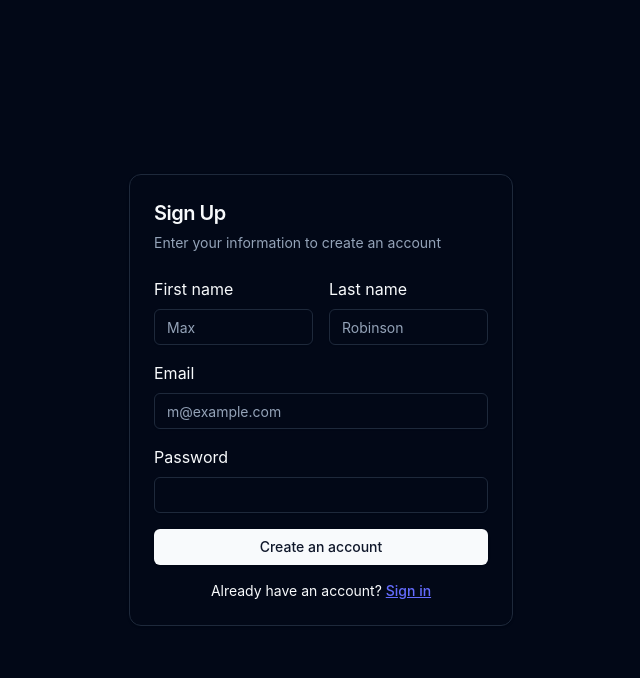
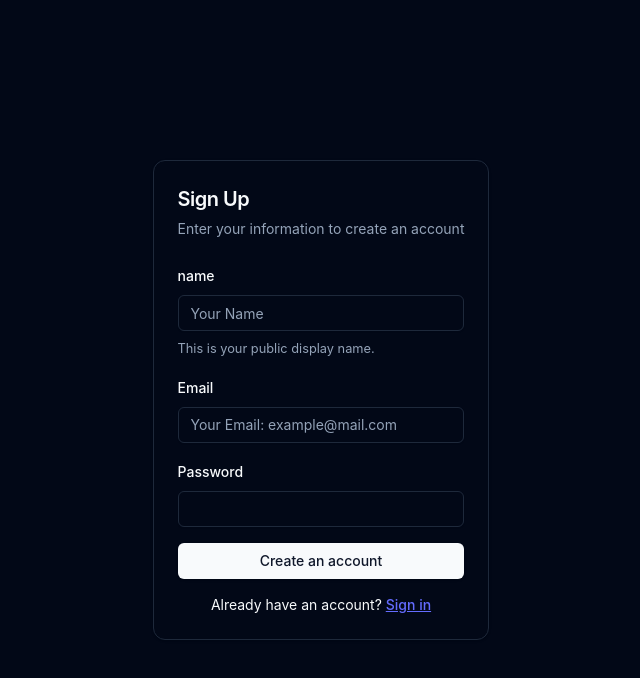
Before and after one commit to prograTammz/engleasy, a React (Vite) app in the folder frontend/: page /register in a window 1280 px wide. Shown: the top 678 px of the page, without its empty margins (319-959 px from the left). Built offline with nearby package versions, Linux system fonts and the light colour scheme.

Commit message:
added init register logic in Regiget page

```diff
--- a/frontend/src/pages/Register.tsx
+++ b/frontend/src/pages/Register.tsx
@@ -6,11 +6,52 @@ import {
   CardHeader,
   CardTitle,
 } from "@/components/ui/card";
+import {
+  Form,
+  FormControl,
+  FormDescription,
+  FormField,
+  FormItem,
+  FormLabel,
+  FormMessage,
+} from "@/components/ui/form";
 import { Input } from "@/components/ui/input";
-import { Label } from "@radix-ui/react-context-menu";
+import { Label } from "@/components/ui/label";
+import { useAuth } from "@/contexts/auth";
+import { useForm } from "react-hook-form";
 import { NavLink } from "react-router-dom";
+import { zodResolver } from "@hookform/resolvers/zod";
+import { z } from "zod";
+
+const formSchema = z.object({
+  name: z.string().min(5, {
+    message: "name must be at least 5 characters.",
+  }),
+  email: z.string().email(),
+  password: z
+    .string()
+    .min(8, { message: "Password must be at least 8 characters." }),
+});
 
 export default function RegisterPage() {
+  const { isAuthenticated, register } = useAuth();
+  //   const { register, reset } = useForm();
+
+  const form = useForm<z.infer<typeof formSchema>>({
+    resolver: zodResolver(formSchema),
+    defaultValues: {
+      email: "",
+    },
+  });
+
+  // 2. Define a submit handler.
+  function onSubmit(values: z.infer<typeof formSchema>) {
+    // Do something with the form values.
+    // ✅ This will be type-safe and validated.
+    register(values.email, values.name, values.password);
+    console.log(isAuthenticated);
+  }
+
   return (
     <main className="w-screen h-screen flex justify-center items-center">
       <Card className="mx-auto max-w-sm">
@@ -21,34 +62,66 @@ export default function RegisterPage() {
           </CardDescription>
         </CardHeader>
         <CardContent>
+          <Form {...form}>
+            <form onSubmit={form.handleSubmit(onSubmit)}>
               <div className="grid gap-4">
-            <div className="grid grid-cols-2 gap-4">
                 <div className="grid gap-2">
-                <Label htmlFor="first-name">First name</Label>
-                <Input id="first-name" placeholder="Max" required />
-              </div>
-              <div className="grid gap-2">
-                <Label htmlFor="last-name">Last name</Label>
-                <Input id="last-name" placeholder="Robinson" required />
-              </div>
-            </div>
-            <div className="grid gap-2">
-              <Label htmlFor="email">Email</Label>
-              <Input
-                id="email"
-                type="email"
-                placeholder="m@example.com"
-                required
+                  <FormField
+                    control={form.control}
+                    name="name"
+                    render={({ field }) => (
+                      <FormItem>
+                        <FormLabel>name</FormLabel>
+                        <FormControl>
+                          <Input placeholder="Your Name" {...field} />
+                        </FormControl>
+                        <FormDescription>
+                          This is your public display name.
+                        </FormDescription>
+                        <FormMessage />
+                      </FormItem>
+                    )}
                   />
                 </div>
                 <div className="grid gap-2">
-              <Label htmlFor="password">Password</Label>
-              <Input id="password" type="password" />
+                  <FormField
+                    control={form.control}
+                    name="email"
+                    render={({ field }) => (
+                      <FormItem>
+                        <FormLabel>Email</FormLabel>
+                        <FormControl>
+                          <Input
+                            placeholder="Your Email: example@mail.com"
+                            {...field}
+                          />
+                        </FormControl>
+                        <FormMessage />
+                      </FormItem>
+                    )}
+                  />
+                </div>
+                <div className="grid gap-2">
+                  <FormField
+                    control={form.control}
+                    name="password"
+                    render={({ field }) => (
+                      <FormItem>
+                        <FormLabel>Password</FormLabel>
+                        <FormControl>
+                          <Input type="password" {...field} />
+                        </FormControl>
+                        <FormMessage />
+                      </FormItem>
+                    )}
+                  />
                 </div>
                 <Button type="submit" className="w-full">
                   Create an account
                 </Button>
               </div>
+            </form>
+          </Form>
           <div className="mt-4 text-center text-sm">
             Already have an account?{" "}
             <NavLink to="/login" className="underline">
```
Lines whose indentation alone changed are shown as unchanged.
